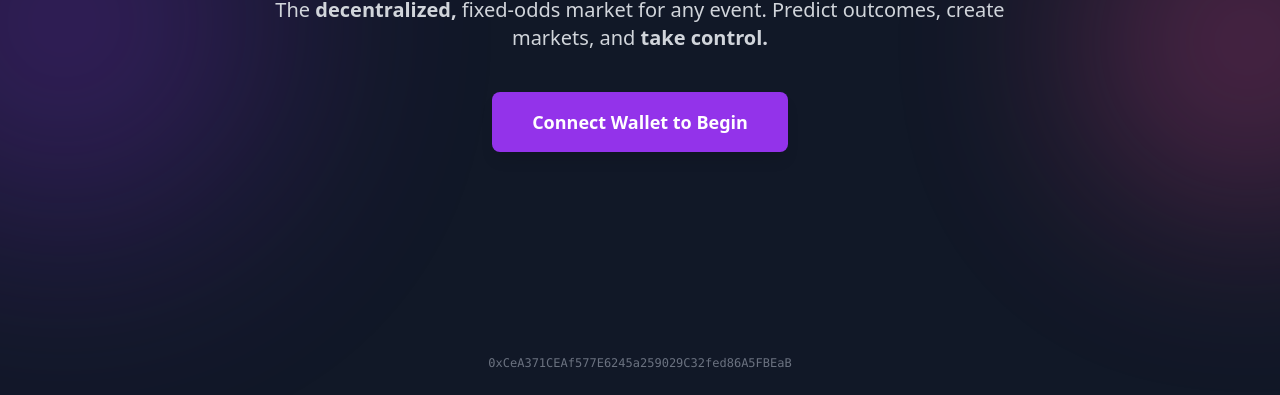
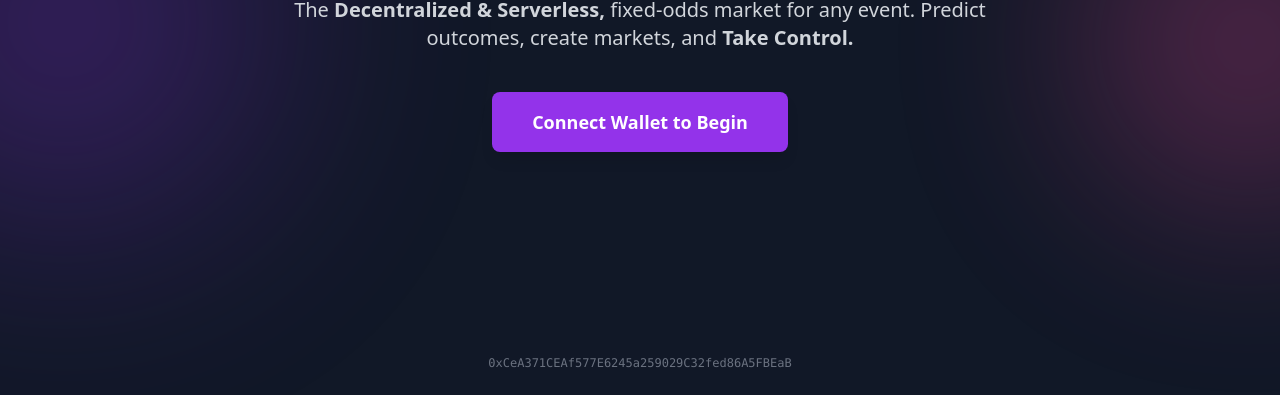
Before and after one commit to bdc9d5tczt-prog/veltmarket, a plain HTML site: page index.html in a window 1280 px wide. Shown: the part 409-804 px from the top of the page. Drawn offline with nearby package versions, Linux system fonts and the light colour scheme.

Commit message:
Update index.html

```diff
--- a/index.html
+++ b/index.html
@@ -102,8 +102,8 @@
                 Welcome to <span class="text-purple-400">Velt</span>Market
             </h2>
             <p class="text-lg md:text-xl text-gray-300">
-                The <strong>decentralized,</strong> fixed-odds market for any event.
-                Predict outcomes, create markets, and <strong>take control.</strong>
+                The <strong>Decentralized & Serverless,</strong> fixed-odds market for any event.
+                Predict outcomes, create markets, and <strong>Take Control.</strong>
             </p>
             <div class="pt-4">
                 <button id="landingPageConnectButton" class="bg-purple-600 hover:bg-purple-700 text-white font-bold text-lg py-3 px-8 md:py-4 md:px-10 rounded-lg transition-all duration-300 transform hover:scale-105 shadow-lg hover:shadow-purple-500/30">
```
